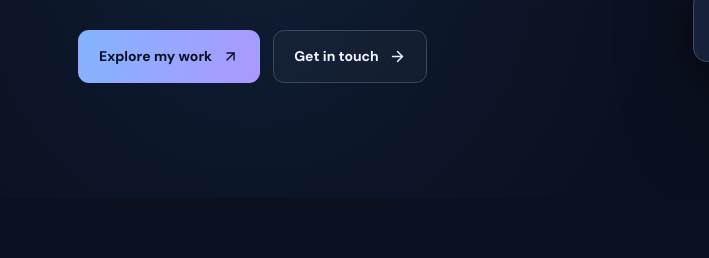
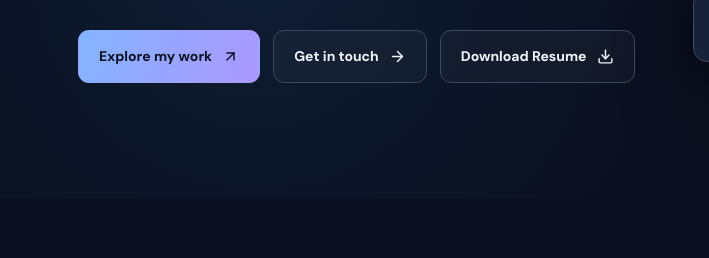
Before and after one commit to ShubhamSrivastava001/Profile, a plain HTML site: page index.html in a window 1280 px wide. Shown: the part 542-800 px from the top of the page, 0-709 px from the left. Drawn offline with nearby package versions, Linux system fonts and the light colour scheme; a script that the page names is missing.

Commit message:
Update index.html

```diff
--- a/index.html
+++ b/index.html
@@ -54,6 +54,13 @@
       <h1 id="hero-title">Hi, I'm Shubham.<span>.NET Developer.</span></h1>
       <p class="hero-copy canva-text">I build reliable, scalable applications that make complex ideas feel simple. From robust APIs to thoughtful user experiences, I love turning good ideas into great software.</p>
       <div class="hero-actions"><a class="btn btn-primary canva-button" href="#projects">Explore my work <i data-lucide="arrow-up-right"></i></a> <a class="btn btn-secondary canva-button" href="#contact">Get in touch <i data-lucide="arrow-right"></i></a>
+      <a
+    class="btn btn-secondary canva-button"
+    href="resume/Shubham-Srivastava-Resume.pdf"
+    download="Shubham-Srivastava-Resume.pdf"
+  >
+    Download Resume <i data-lucide="download"></i>
+  </a>
       </div>
      </div>
      <div class="hero-visual canva-card"><img id="developer-workspace-image" class="canva-image" src="https://raw.githubusercontent.com/ShubhamSrivastava001/Profile/refs/heads/main/developerphoto.avif" alt="A laptop displaying code on a wooden desk, in a dimly lit workspace." loading="lazy">
```
